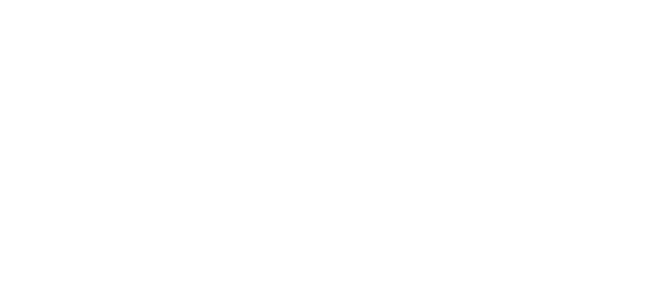
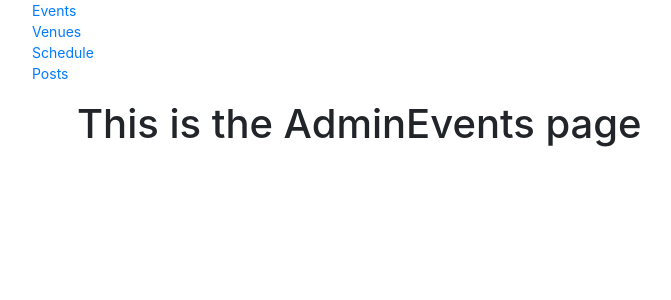
Before and after one commit to SondreBerntsen/webprosjekt3, a React (Create React App) app in the folder react-app/: page /admin/events in a window 1280 px wide. Shown: the top 300 px of the page, without its empty margins (8-679 px from the left). Built offline with nearby package versions, Linux system fonts and the light colour scheme.

Commit message:
Made routing for admin and some admin files

```diff
--- a/react-app/src/App.js
+++ b/react-app/src/App.js
@@ -9,6 +9,14 @@
 import Contact from "./components/contact/Contact";
 import Event from "./components/event/Event";
 import NewsArticle from "./components/news/NewsArticle";
+
+// Admin things
+import Admin from "./components/admin/Admin";
+import AdminEvents from "./components/admin/tables/AdminEvents";
+import AdminPosts from './components/admin/tables/AdminPosts';
+import AdminSchedule from './components/admin/tables/AdminSchedule';
+import AdminVenues from './components/admin/tables/AdminVenues';
+
 import Footer from "./components/Footer";
 
 class App extends Component {
@@ -25,6 +33,12 @@
           <Route path="/arrangement/:eventId" component={Event} />
           <Route path="/artikkel/:newsId" component={NewsArticle} />
 
+          <Route path="/admin" component={Admin} />
+          <Route path="/admin/events" component={AdminEvents} />
+          <Route path="/admin/posts" component={AdminPosts} />
+          <Route path="/admin/schedule" component={AdminSchedule} />
+          <Route path="/admin/venues" component={AdminVenues} />
+
         </div>
       </BrowserRouter>
     );
--- /dev/null
+++ b/react-app/src/components/admin/Admin.js
@@ -0,0 +1,13 @@
+import React, { Component } from "react";
+import { BrowserRouter, Route } from "react-router-dom";
+import AdminNav from './AdminNav';
+
+class Admin extends Component {
+  render() {
+    return (
+      <AdminNav />
+    );
+  }
+}
+
+export default Admin;
--- /dev/null
+++ b/react-app/src/components/admin/AdminNav.js
@@ -0,0 +1,36 @@
+import React, { Component } from "react";
+import { Link, NavLink } from "react-router-dom";
+
+
+class AdminNav extends Component {
+  render() {
+    return (
+      <div className="col-lg-3">
+        <ul>
+          <li>
+            <NavLink to="/admin/events">
+              Events
+            </NavLink>
+          </li>
+          <li>
+            <NavLink to="/admin/venues">
+              Venues
+            </NavLink>
+          </li>
+          <li>
+            <NavLink to="/admin/schedule">
+              Schedule
+            </NavLink>
+          </li>
+          <li>
+            <NavLink to="/admin/posts">
+              Posts
+            </NavLink>
+          </li>
+        </ul>
+      </div>
+    );
+  }
+}
+
+export default AdminNav;
--- /dev/null
+++ b/react-app/src/components/admin/tables/AdminEvents.js
@@ -0,0 +1,14 @@
+import React, {Component} from 'react';
+
+class AdminEvents extends Component {
+  state = {  }
+  render() {
+    return (
+      <div className="container">
+        <h1>This is the AdminEvents page</h1>
+      </div>
+     );
+  }
+}
+
+export default AdminEvents;
--- /dev/null
+++ b/react-app/src/components/admin/tables/AdminPosts.js
@@ -0,0 +1,14 @@
+import React, {Component} from 'react';
+
+class AdminPosts extends Component {
+  state = {  }
+  render() {
+    return (
+      <div className="container">
+        <h1>This is the AdminPosts page</h1>
+      </div>
+     );
+  }
+}
+
+export default AdminPosts;
--- /dev/null
+++ b/react-app/src/components/admin/tables/AdminSchedule.js
@@ -0,0 +1,14 @@
+import React, {Component} from 'react';
+
+class AdminSchedule extends Component {
+  state = {  }
+  render() {
+    return (
+      <div className="container">
+        <h1>This is the AdminSchedule page</h1>
+      </div>
+     );
+  }
+}
+
+export default AdminSchedule;
--- /dev/null
+++ b/react-app/src/components/admin/tables/AdminVenues.js
@@ -0,0 +1,14 @@
+import React, {Component} from 'react';
+
+class AdminVenues extends Component {
+  state = {  }
+  render() {
+    return (
+      <div className="container">
+        <h1>This is the AdminVenues page</h1>
+      </div>
+     );
+  }
+}
+
+export default AdminVenues;
```
